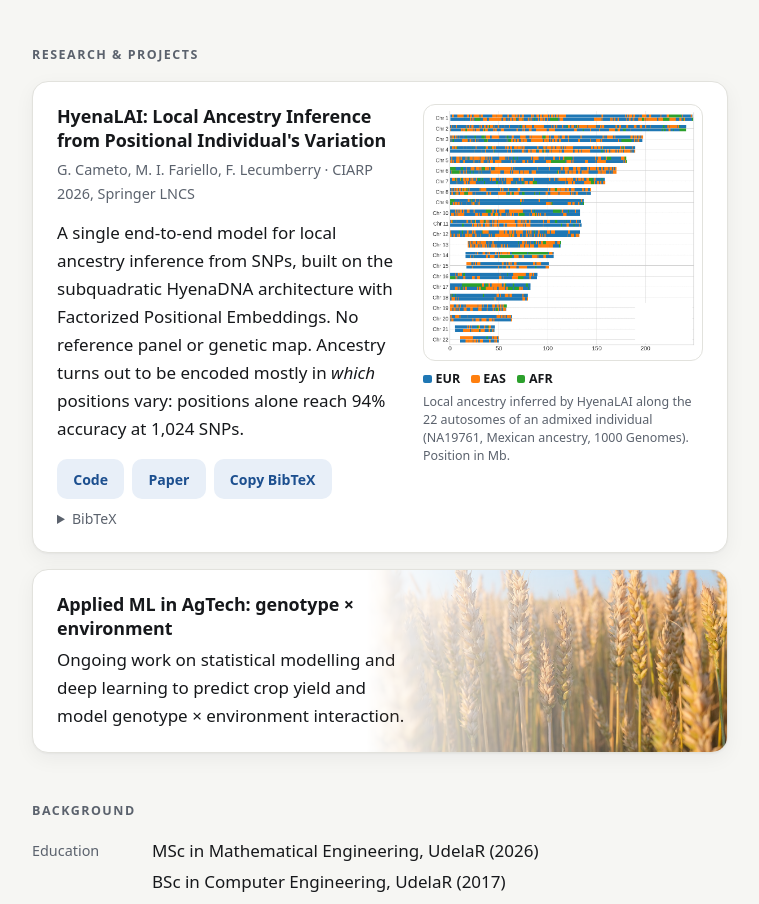
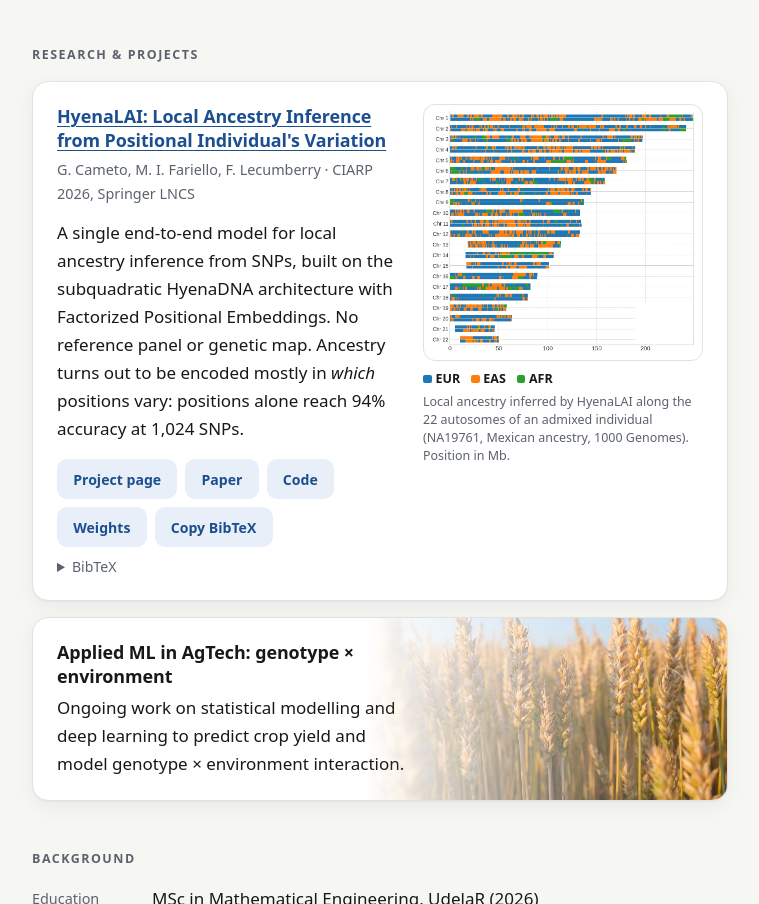
Before and after one commit to gonzalocameto/gonzalocameto.github.io, a plain HTML site: page index.html in a window 1280 px wide. Shown: the part 912-1816 px from the top of the page, without its empty margins (260-1019 px from the left). Drawn offline with Linux system fonts and the light colour scheme.

Commit message:
Link the HyenaLAI project page and the weights
Co-Authored-By: Claude Opus 5 <noreply@anthropic.com>

```diff
--- a/index.html
+++ b/index.html
@@ -76,14 +76,16 @@
 
     <article class="card card-split" id="hyenalai">
       <div class="card-text">
-      <h3>HyenaLAI: Local Ancestry Inference from Positional Individual's Variation</h3>
+      <h3><a href="https://gonzalocameto.github.io/hyena-lai/" data-goatcounter-click="hyenalai-page">HyenaLAI: Local Ancestry Inference from Positional Individual's Variation</a></h3>
       <p class="meta">G. Cameto, M. I. Fariello, F. Lecumberry · CIARP 2026, Springer LNCS</p>
       <p>A single end-to-end model for local ancestry inference from SNPs, built on the subquadratic HyenaDNA
         architecture with Factorized Positional Embeddings. No reference panel or genetic map. Ancestry turns out
         to be encoded mostly in <em>which</em> positions vary: positions alone reach 94% accuracy at 1,024 SNPs.</p>
       <div class="actions">
+        <a class="btn" href="https://gonzalocameto.github.io/hyena-lai/" data-goatcounter-click="hyenalai-page">Project page</a>
+        <a class="btn" href="https://doi.org/10.1007/978-3-032-43217-9_16" data-goatcounter-click="hyenalai-paper" target="_blank" rel="noopener">Paper</a>
         <a class="btn" href="https://github.com/gonzalocameto/hyena-lai" data-goatcounter-click="hyenalai-code" target="_blank" rel="noopener">Code</a>
-        <a class="btn" href="https://doi.org/10.1007/978-3-032-43217-9_16" data-goatcounter-click="hyenalai-paper" target="_blank" rel="noopener">Paper</a>
+        <a class="btn" href="https://huggingface.co/gcameto/hyena-lai" data-goatcounter-click="hyenalai-weights" target="_blank" rel="noopener">Weights</a>
         <!-- TODO: after the talk, copy the PDF to slides/hyenalai-ciarp2026.pdf and uncomment:
         <a class="btn" href="slides/hyenalai-ciarp2026.pdf" data-goatcounter-click="hyenalai-slides">Slides (PDF)</a> -->
         <button class="btn" type="button" data-copy="bibtex" data-goatcounter-click="hyenalai-bibtex">Copy BibTeX</button>
```
Also changed, not shown: 1 other file.
